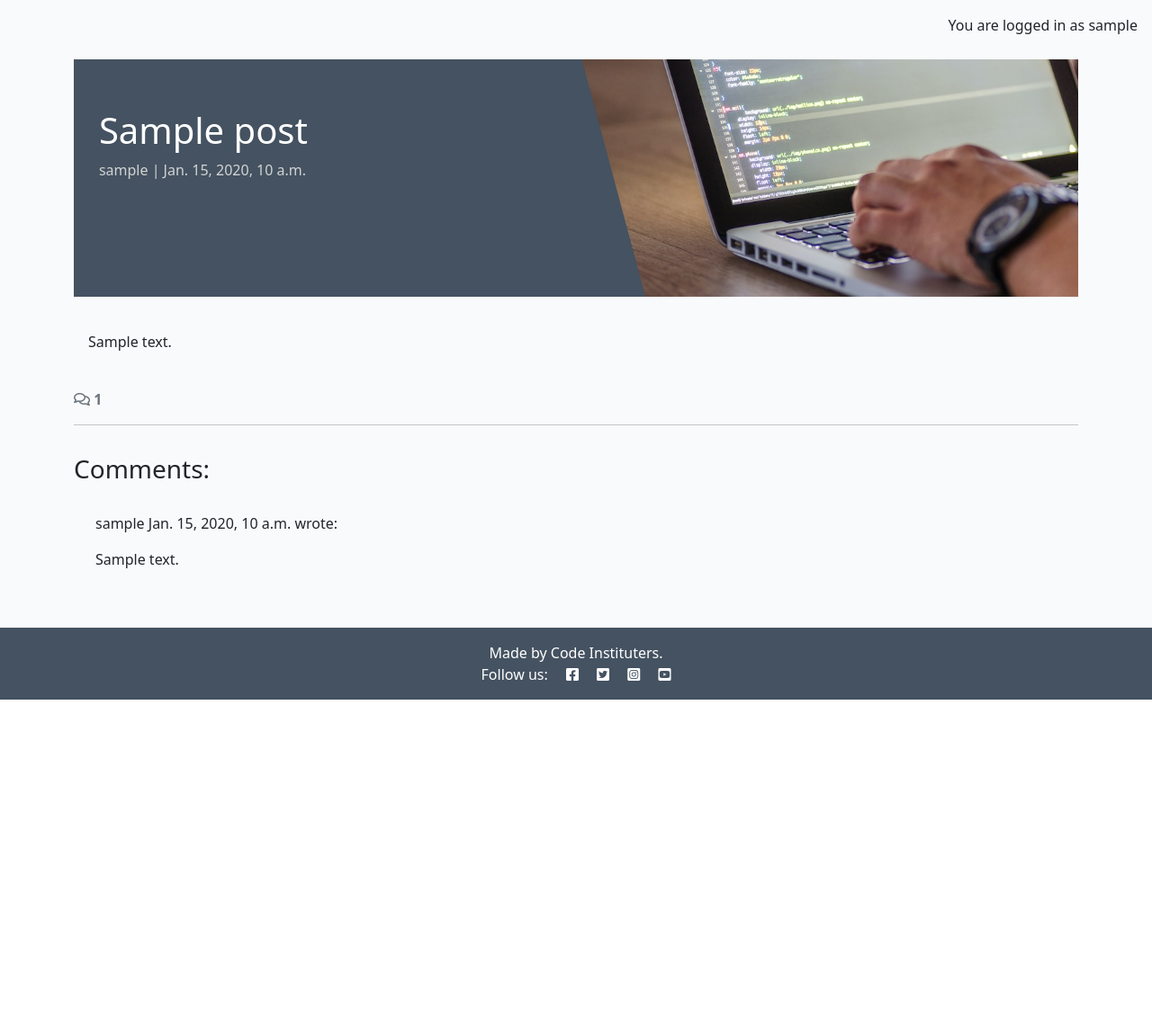
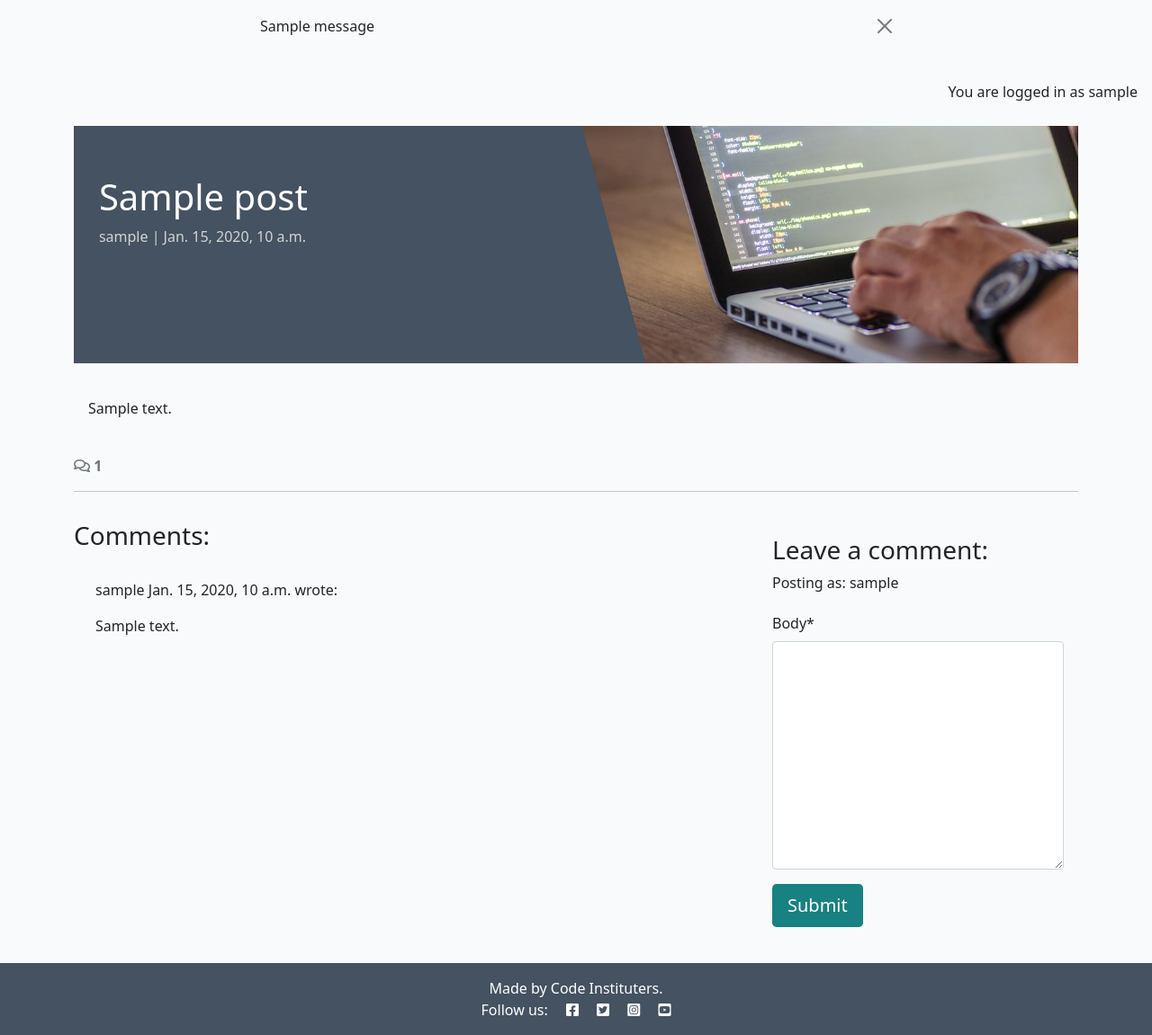
Before and after one commit to ZoltanNyaradi/django-blog, a Django app: a page that uses templates/base.html in a window 1280 px wide. Shown: the part 60-1211 px from the top of the page at 90% size. Before the commit the page ends 838 px from the top, so only its background shows below. Run offline with Django 4.2, Linux system fonts and the light colour scheme; a user stored in the database is signed in; tables that the repository leaves empty hold one stand-in row (values such as "Sample post"); one stand-in notice (Sample message) is shown; some libraries are stand-ins or nearby versions.

Commit message:
Add comments under posts

```diff
--- /dev/null
+++ b/blog/forms.py
@@ -0,0 +1,8 @@
+from .models import Comment
+from django import forms
+
+
+class CommentForm(forms.ModelForm):
+    class Meta:
+        model = Comment
+        fields = ('body',)
--- a/blog/views.py
+++ b/blog/views.py
@@ -1,6 +1,9 @@
 from django.shortcuts import render, get_object_or_404
 from django.views import generic
+from django.contrib import messages
 from .models import Post
+from .forms import CommentForm
+
 # Create your views here.
 
 class PostList(generic.ListView):
@@ -28,11 +31,34 @@ def post_detail(request, slug):
     comments = post.comments.all().order_by("-created_on")
     comment_count = post.comments.filter(approved=True).count()
 
+    # Initialize comment_form
+    comment_form = CommentForm()
+
+    if request.method == "POST":
+        # If POST request, process the form
+        comment_form = CommentForm(data=request.POST)
+        if comment_form.is_valid():
+            comment = comment_form.save(commit=False)
+            comment.author = request.user
+            comment.post = post
+            comment.save()
+
+            # Display a success message
+            messages.add_message(
+                request, messages.SUCCESS,
+                'Comment submitted and awaiting approval'
+            )
+
+            # Re-initialize the form after submission
+            comment_form = CommentForm()
+
     return render(
         request,
-        "blog/post_detail.html",
-        {"post": post,
-        "comments": comments,
-        "comment_count": comment_count,
+        "blog/post_detail.html",  # Remove extra space before 'blog'
+        {
+            "post": post,
+            "comments": comments,
+            "comment_count": comment_count,
+            "comment_form": comment_form,
         },
     )
--- a/requirements.txt
+++ b/requirements.txt
@@ -3,11 +3,13 @@ bleach==6.1.0
 certifi==2024.8.30
 cffi==1.17.1
 charset-normalizer==3.3.2
+crispy-bootstrap5==0.7
 cryptography==43.0.1
 defusedxml==0.7.1
 dj-database-url==0.5.0
 Django==4.2.15
 django-allauth==0.57.2
+django-crispy-forms==2.3
 django-summernote==0.8.20.0
 gunicorn==20.1.0
 idna==3.10
--- a/templates/base.html
+++ b/templates/base.html
@@ -71,6 +71,21 @@
             </div>
         </div>
     </nav>
+    <!-- displaying Django messages -->
+<div class="container">
+  <div class="row">
+    <div class="col-md-8 offset-md-2">
+      {% for message in messages %}
+      <div class="alert {{ message.tags }} alert-dismissible
+        fade show" id="msg" role="alert">
+        {{ message | safe }}
+        <button type="button" class="btn-close"
+          data-bs-dismiss="alert" aria-label="Close"></button>
+      </div>
+      {% endfor %}
+    </div>
+  </div>
+</div>
 
     <main class="flex-shrink-0 main-bg">
         {% if user.is_authenticated %}
--- a/templates/blog/post_detail.html
+++ b/templates/blog/post_detail.html
@@ -1,5 +1,6 @@
 {% extends 'base.html' %} {% block content %}
 {% load static %}
+{% load crispy_forms_tags %}
 
 <div class="masthead">
     <div class="container">
@@ -70,6 +71,24 @@
         {% endfor %}
       </div>
     </div>
+    <!-- Creating New Comments -->
+    <div class="col-md-4 card mb-4 mt-3">
+      <div class="card-body">
+        {% if user.is_authenticated %}
+        <h3>Leave a comment:</h3>
+        <p>Posting as: {{ user.username }}</p>
+        <form id="commentForm" method="post"
+          style="margin-top: 1.3em;">
+          {{ comment_form | crispy }}
+          {% csrf_token %}
+          <button id="submitButton" type="submit"
+            class="btn btn-signup btn-lg">Submit</button>
+        </form>
+        {% else %}
+        <p>Log in to leave a comment</p>
+        {% endif %}
+      </div>
+    </div>
   </div>
 </div>
 
```
Also changed, not shown: codestar/settings.py (+6 -1 lines).
